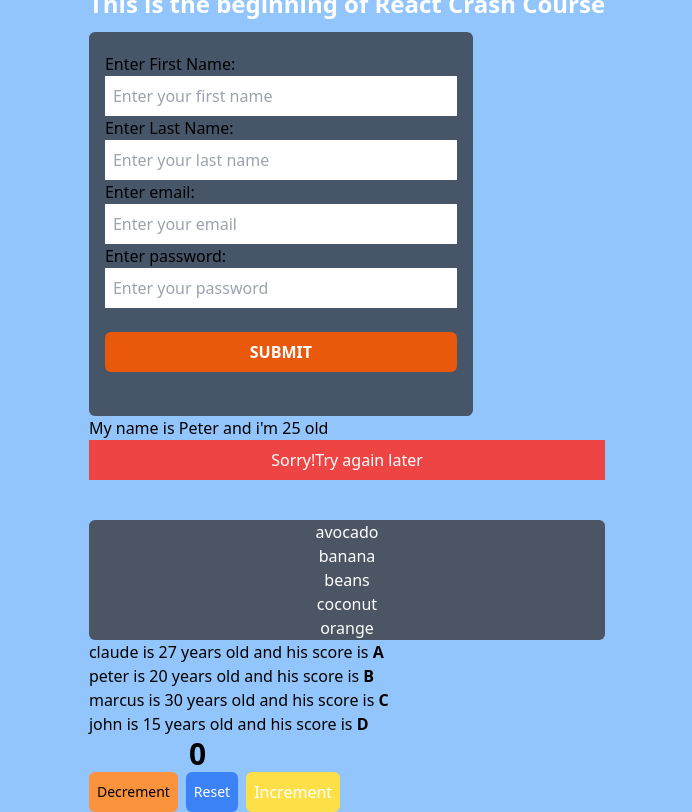
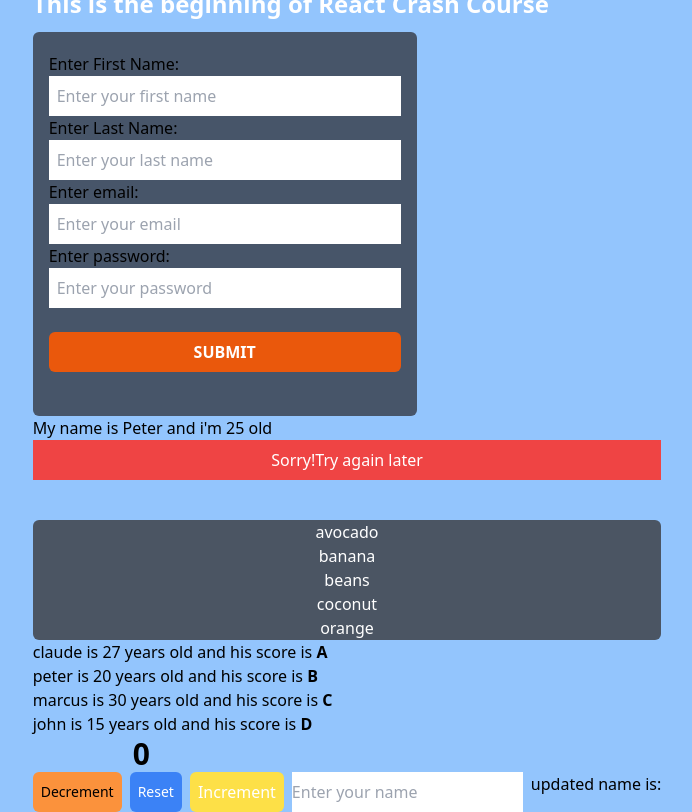
Before and after one commit to Nshimiyimana10/REACTJS-TAILWINDCSS, a React (Vite) app in the folder reactjs-vite/: page / in a window 1280 px wide. Shown: the whole page, without its empty margins (293-985 px from the left). Built offline with nearby package versions, Linux system fonts and the light colour scheme.

Commit message:
added onchange event

```diff
--- a/reactjs-vite/src/assets/components/Counter.jsx
+++ b/reactjs-vite/src/assets/components/Counter.jsx
@@ -4,6 +4,10 @@ import {useState} from 'react';
 function Counter() {
 
     const [count, setCount] = useState(0);
+    const [name, setName] = useState();
+    const newName = (e)=>{
+        setName(e.target.value);
+    }
 
     function decrement(){
         setCount(count+1);
@@ -16,6 +20,8 @@ function Counter() {
     function increment(){
         setCount(count+1);
     }
+
+
   return (
     <div>
     <p className="ml-[100px] text-3xl font-bold">{count}</p>
@@ -23,6 +29,8 @@ function Counter() {
     <button className="bg-orange-400 text-sm text-center rounded-md p-2 border-none" onClick ={decrement}>Decrement</button>
     <button className="bg-blue-500 text-white text-sm rounded-md border-none p-2" onClick ={reset}>Reset</button>
     <button className ="bg-yellow-300 text-white tex-sm rounded-md border-none p-2" onClick ={increment}>Increment</button>
+    <input type="text" placeholder='Enter your name' onChange={newName}/>
+    <p>updated name is: {name}</p>
     </div>
 
     </div>
```
